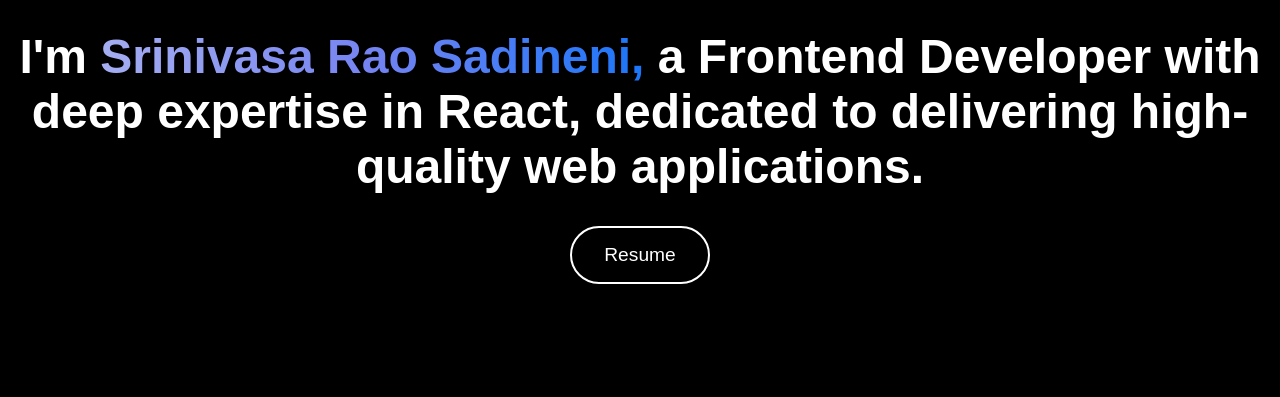
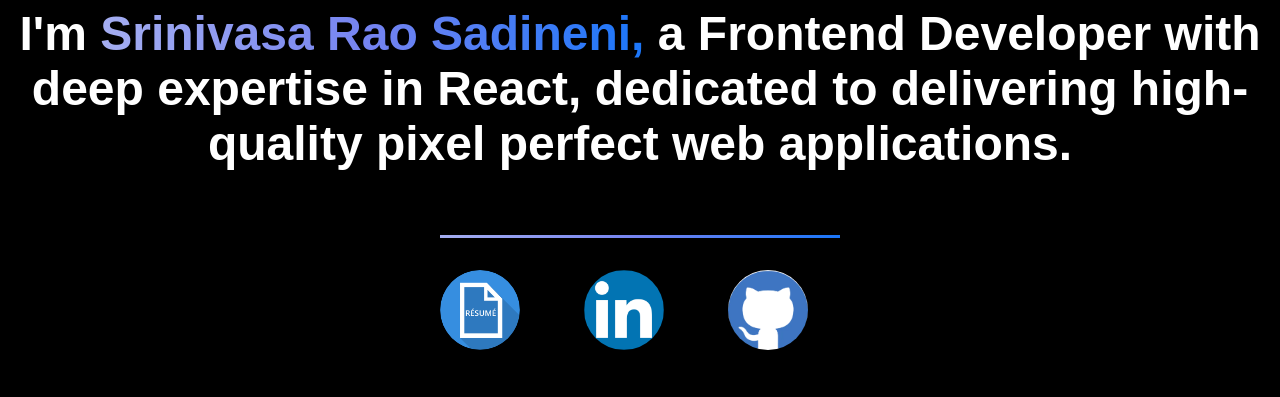
Before and after one commit to sadinenisrinivasarao/srinivas-sadineni-resume, a plain HTML site: page index.html in a window 1280 px wide. Shown: the part 403-800 px from the top of the page. Drawn offline with Linux system fonts and the light colour scheme.

Commit message:
logo updates

```diff
--- a/index.html
+++ b/index.html
@@ -30,7 +30,7 @@
                 <a href="#contact" class="srinivas-animation">Contact</a>
 
             </div>
-            <!-- <a href="#contact" class="sri-resume-btn nav-sri-resume-btn srinivas-animation">Contact</a> -->
+
             <a href="./assets/Resume.pdf" class="sri-resume-btn nav-sri-resume-btn srinivas-animation" target="_blank" rel="noopener noreferrer">Resume</a>
         </nav>
     </div>
@@ -42,9 +42,25 @@
         <h1>
             <span class="fade-in" id="intro-text">I'm</span>
             <span class="typing" id="typing-text"></span>
-            <span class="fade-in-later" id="rest-text">a Frontend Developer with deep expertise in React, dedicated to delivering high-quality web applications.</span>
+            <span class="fade-in-later" id="rest-text">a Frontend Developer with deep expertise in React, dedicated to delivering high-quality pixel perfect web applications.</span>
         </h1>
-        <a href="./assets/Resume.pdf" class="srinivas-resume srinivas-animation" target="_blank" rel="noopener noreferrer">Resume</a>
+
+        <div class="srinivas-resume ">
+            <hr class="heading_sep">
+            <div class="Linkin_Git_Resume">
+            <a href="./assets/Resume.pdf" class="srinivas-animation" target="_blank" rel="noopener noreferrer">
+                <img src="./assets/Resume_Icon.png" alt="Resume Icon">
+            </a>
+
+            <a href="https://www.linkedin.com/in/srisadineni6/" class="srinivas-animation" target="_blank" rel="noopener noreferrer">
+                <img src="./assets/LinkedIn_logo.png" alt="Linkedin Icon">
+            </a>
+
+        <a href="https://github.com/sadinenisrinivasarao?tab=repositories" class="srinivas-animation" target="_blank" rel="noopener noreferrer">
+            <img src="./assets/Github_logo.png" alt="Github Icon">
+        </a>
+    </div>
+    </div>
     </div>
 
 
--- a/styles/styles.css
+++ b/styles/styles.css
@@ -52,10 +52,15 @@
 
 
 
-.srinivas-resume:hover,
+.srinivas-resume img:hover {
+    transform: scale(1.1);
+    transition: 1s;
+}
+
 .nav-sri-resume-btn:hover,
 .each-skill-div:hover {
     transform: scale(1.05);
+    transition: 1s;
 }
 
 .grid-sri-container div:hover {
@@ -184,16 +189,6 @@
 .srinivas span {
     font-size: 3rem;
     text-align: center;
-}
-
-.srinivas-resume {
-    padding: 1rem 2rem;
-    border-radius: 2rem;
-    border: 2px solid #fff;
-    background-color: black;
-    font-size: 1.2rem;
-    margin-bottom: 3rem;
-    text-decoration: none;
 }
 
 
@@ -478,16 +473,10 @@
 
     #srinivas-home {
         justify-content: center;
-        height: 80vh;
+        height: 100vh;
     }
 
-    .srinivas-resume {
-        text-align: center;
-        width: 20rem;
-        font-size: 2rem;
-        padding: 1rem;
-        background: linear-gradient(267deg, #83b6ff 25%, #83b6ff 1%, #561bf9 100%);
-    }
+
 
     .grid-sri-container {
         grid-template-columns: 1fr;
@@ -500,11 +489,29 @@
 
 }
 
+.srinivas-resume img {
+    width: 5rem;
+}
+
+.heading_sep {
+    width: 25rem;
+    height: 0.2rem;
+    background: linear-gradient(267deg, #1a76f9, #7483f1, #a5aef1);
+    border: transparent;
+    margin: 2rem 0rem;
+}
 
 .srinivas-resume {
     opacity: 0;
     animation: fadeInEffect 2s ease forwards;
     animation-delay: 2s;
+
+}
+
+.Linkin_Git_Resume {
+    display: flex;
+    flex-direction: row;
+    gap: 4rem;
 }
 
 .my-image-sri {
```
Also changed, not shown: assets/Github_logo.png (added), assets/LinkedIn_logo.png (added), assets/Resume_Icon.png (added).
